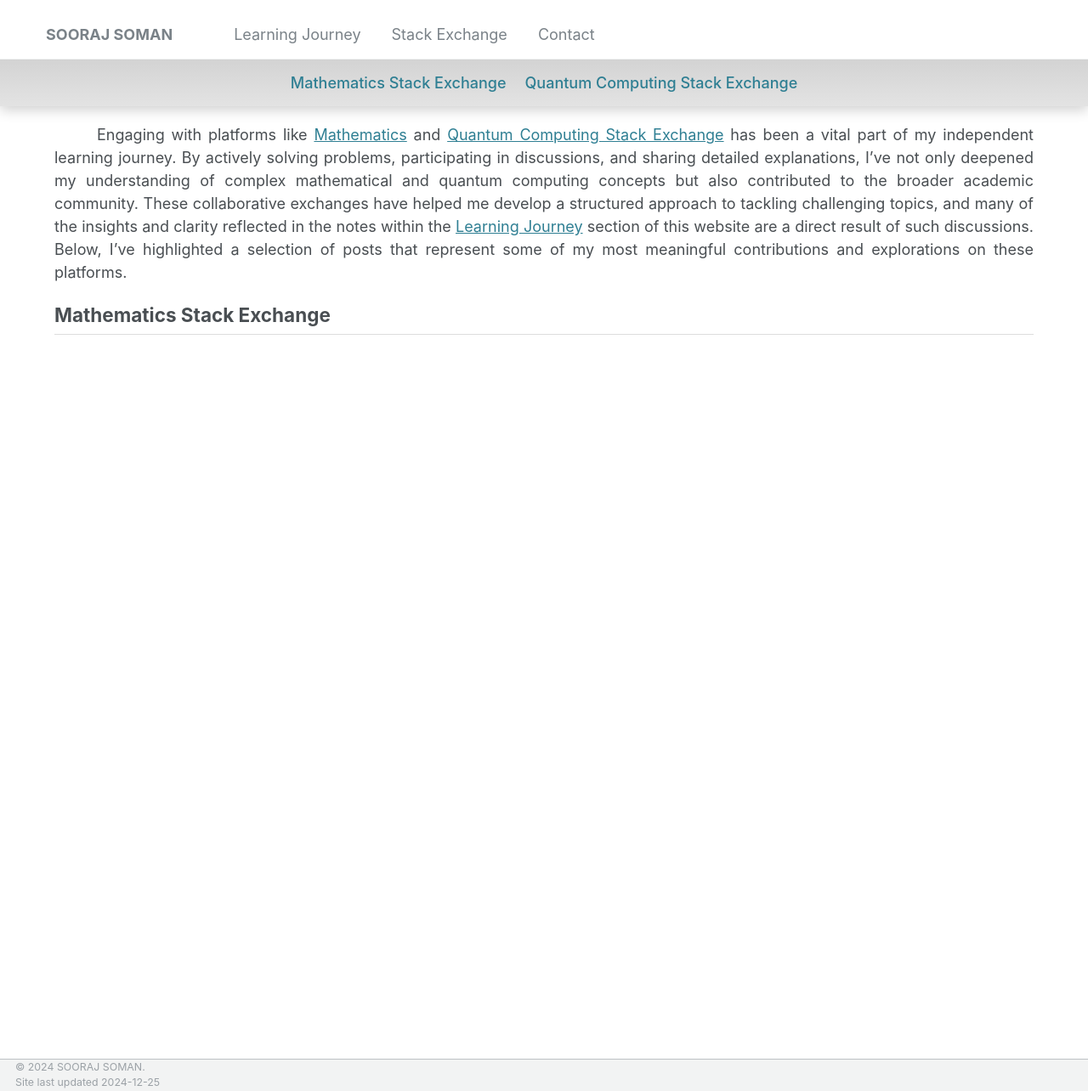
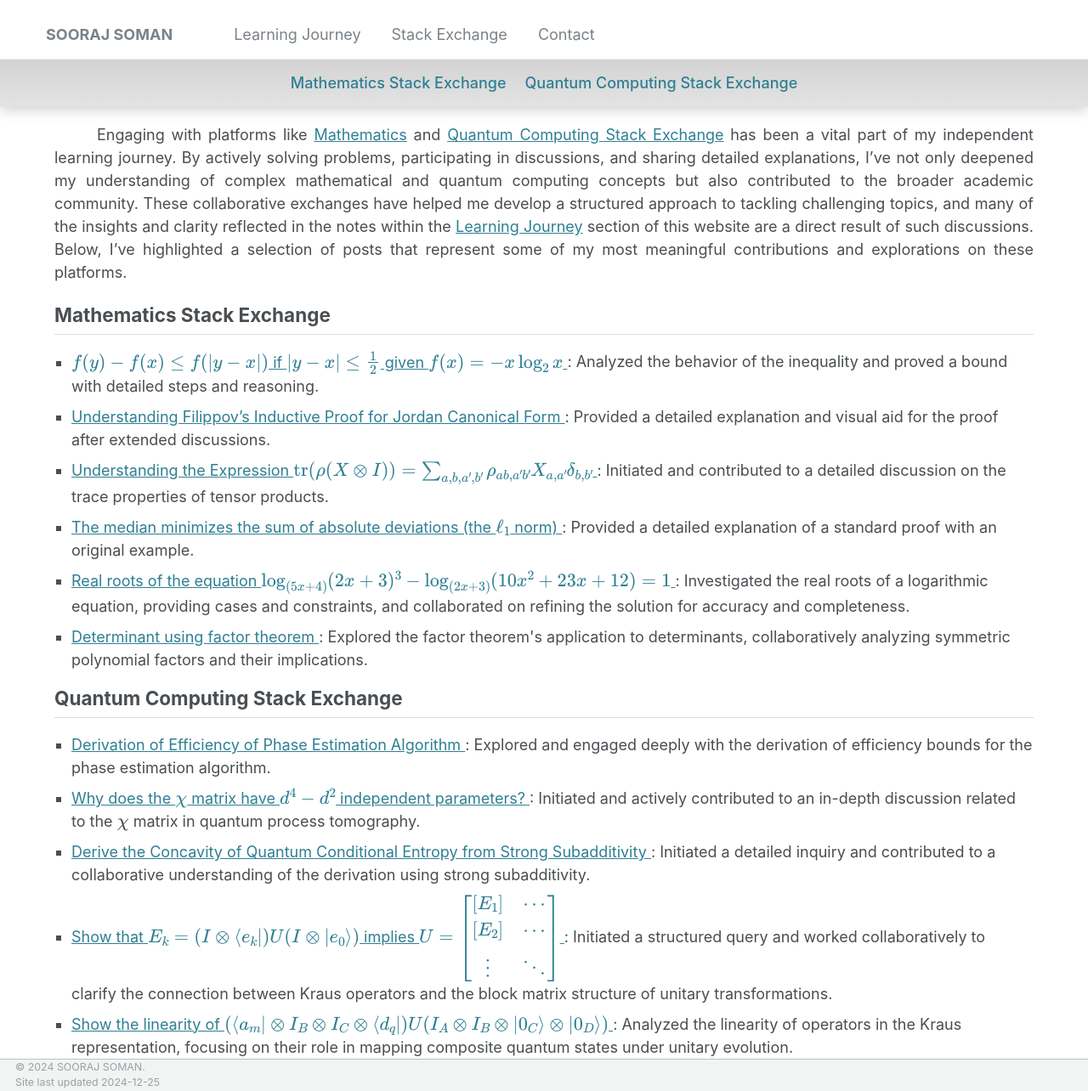
Before and after one commit to soorajss1729/soorajss1729.github.io, a Jekyll site: the page built from _stac/stac.md, in a window 1280 px wide and 1284 px high. Shown: the whole window at 85% size. Built offline with Jekyll 4.4.1, drawn with Linux system fonts in a browser that asks for light colours.

Commit message:
Update stac.md

```diff
--- a/_stac/stac.md
+++ b/_stac/stac.md
@@ -65,3 +65,70 @@ h2 {
  </div>
 
 <h2 id="math-stac">Mathematics Stack Exchange</h2>
+
+<div id="toc-container">
+  <ul>
+    <li>
+      <a href="https://math.stackexchange.com/questions/4614700/prove-fy-%E2%88%92-fx-leq-fy-%E2%88%92-x-if-y-%E2%88%92-x-%E2%89%A4-1-2-given-fx-x-log-2-x">
+        $f(y) - f(x) \leq f(|y - x|)$ if $|y - x| \leq \frac{1}{2}$ given $f(x) = -x \log_2 x$
+      </a>: Analyzed the behavior of the inequality and proved a bound with detailed steps and reasoning.
+    </li>
+    <li>
+      <a href="https://math.stackexchange.com/questions/3909381/filippovs-inductive-proof-for-jordan-canonical-form/3911296#3911296">
+        Understanding Filippov’s Inductive Proof for Jordan Canonical Form
+      </a>: Provided a detailed explanation and visual aid for the proof after extended discussions.
+    </li>
+    <li>
+      <a href="https://math.stackexchange.com/questions/4250990/understanding-the-expression-tr-big-rhox-otimes-i-big-sum-a-b-a-b-rho">
+        Understanding the Expression $\text{tr}(\rho(X \otimes I)) = \sum_{a,b,a',b'} \rho_{ab,a'b'} X_{a,a'} \delta_{b,b'}$
+      </a>: Initiated and contributed to a detailed discussion on the trace properties of tensor products.
+    </li>
+    <li>
+      <a href="https://math.stackexchange.com/questions/113270/the-median-minimizes-the-sum-of-absolute-deviations-the-ell-1-norm/2364943#2364943">
+        The median minimizes the sum of absolute deviations (the $\ell_1$ norm)
+      </a>: Provided a detailed explanation of a standard proof with an original example.
+    </li>
+    <li>
+      <a href="https://math.stackexchange.com/questions/3204168/real-roots-of-the-equation-log-5x42x33-log-2x310x223x12-1">
+Real roots of the equation $\log_{(5x+4)}(2x+3)^3-\log_{(2x+3)}(10x^2+23x+12)=1$
+      </a>: Investigated the real roots of a logarithmic equation, providing cases and constraints, and collaborated on refining the solution for accuracy and completeness.
+    </li>
+    <li>
+      <a href="https://math.stackexchange.com/questions/2660747/determinant-using-factor-theorem">
+Determinant using factor theorem
+      </a>: Explored the factor theorem's application to determinants, collaboratively analyzing symmetric polynomial factors and their implications.
+    </li>
+  </ul>
+</div>
+
+<h2 id="qc-stac">Quantum Computing Stack Exchange</h2>
+
+<div id="toc-container">
+  <ul>
+    <li>
+      <a href="https://quantumcomputing.stackexchange.com/questions/22032/derivation-of-efficiency-of-phase-estimation-algorithm">
+        Derivation of Efficiency of Phase Estimation Algorithm
+      </a>: Explored and engaged deeply with the derivation of efficiency bounds for the phase estimation algorithm.
+    </li>
+    <li>
+      <a href="https://quantumcomputing.stackexchange.com/questions/28924/why-does-the-chi-matrix-have-d4-d2-independent-parameters">
+        Why does the $\chi$ matrix have $d^4-d^2$ independent parameters?
+      </a>: Initiated and actively contributed to an in-depth discussion related to the $\chi$ matrix in quantum process tomography.
+    </li>
+    <li>
+      <a href="https://quantumcomputing.stackexchange.com/questions/32094/derive-the-concavity-of-quantum-conditional-entropy-from-strong-subadditivity">
+        Derive the Concavity of Quantum Conditional Entropy from Strong Subadditivity
+      </a>: Initiated a detailed inquiry and contributed to a collaborative understanding of the derivation using strong subadditivity.
+    </li>
+    <li>
+      <a href="https://quantumcomputing.stackexchange.com/questions/28290/show-that-e-k-i-otimes-langle-e-kui-otimese-0-rangle-implies-u-beginb">
+        Show that $E_k=(I\otimes\langle e_k|)U(I\otimes|e_0\rangle)$ implies $U=\begin{bmatrix}[E_1]&\cdots\\ [E_2]&\cdots\\\vdots&\ddots\end{bmatrix}$
+      </a>: Initiated a structured query and worked collaboratively to clarify the connection between Kraus operators and the block matrix structure of unitary transformations.
+    </li>
+    <li>
+      <a href="https://quantumcomputing.stackexchange.com/questions/28144/show-the-linearity-of-langle-a-m-otimes-i-b-otimes-i-c-otimes-langle-d-q">
+        Show the linearity of $(\langle a_m|\otimes I_B\otimes I_C\otimes \langle d_q|) U(I_{A}\otimes I_B\otimes |0_{C}\rangle\otimes |0_{D}\rangle)$
+      </a>: Analyzed the linearity of operators in the Kraus representation, focusing on their role in mapping composite quantum states under unitary evolution.
+    </li>
+  </ul>
+</div>
```
